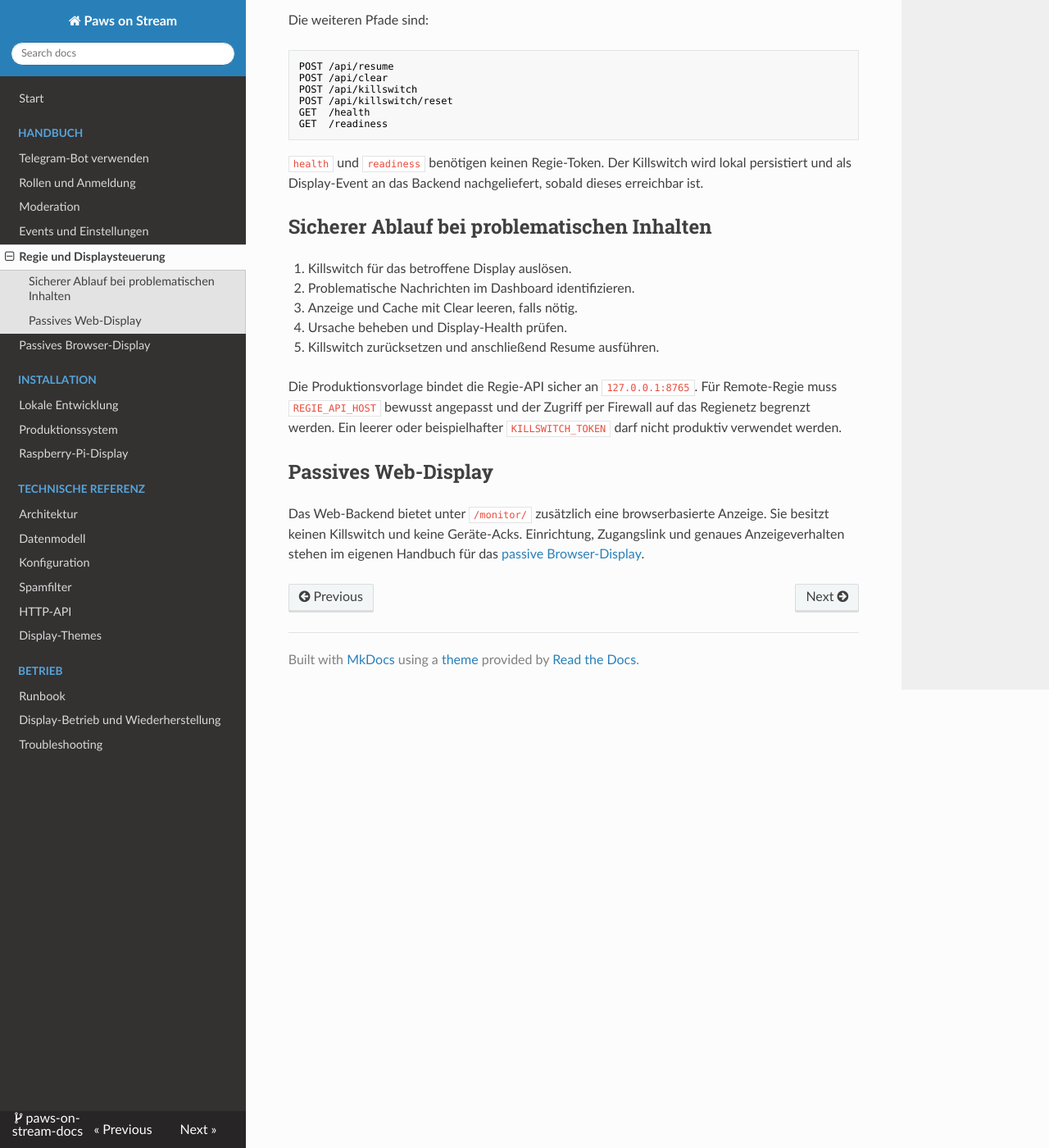
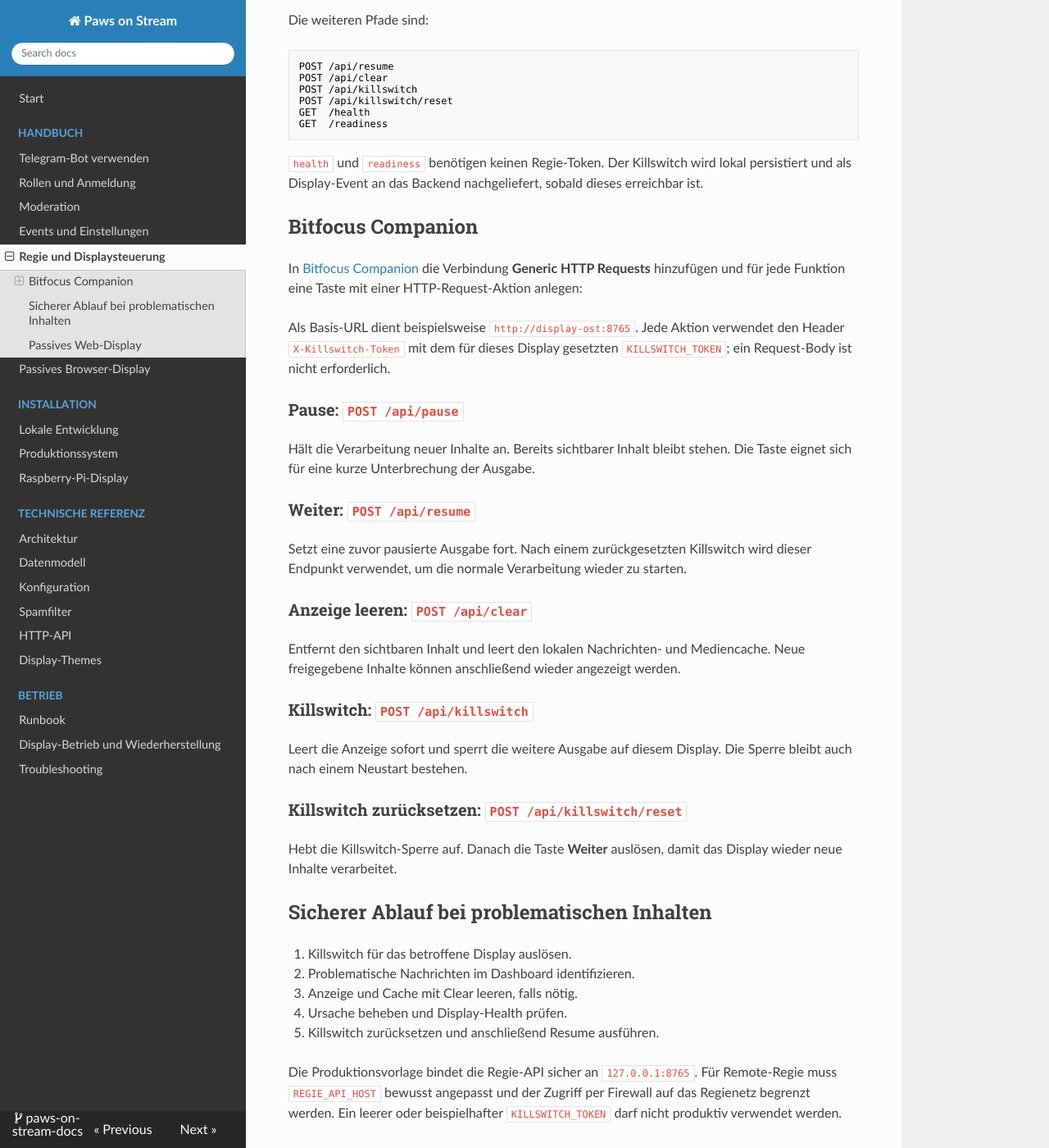
Before and after one commit to paws-on-stream/docs, an MkDocs documentation site: the page built from docs/handbook/control.md, in a window 1280 px wide and 1400 px high, scrolled down 612 px. Shown: the whole window at 82% size. Built offline with MkDocs 1.6.1, drawn with Linux system fonts in a browser that asks for light colours; nearby versions of some CDN libraries.

Commit message:
docs: add Companion killswitch controls

```diff
--- a/docs/handbook/control.md
+++ b/docs/handbook/control.md
@@ -35,6 +35,42 @@ GET  /readiness
 persistiert und als Display-Event an das Backend nachgeliefert, sobald dieses
 erreichbar ist.
 
+## Bitfocus Companion
+
+In [Bitfocus Companion](https://bitfocus.io/companion) die Verbindung
+**Generic HTTP Requests** hinzufügen und für jede Funktion eine Taste mit einer
+HTTP-Request-Aktion anlegen:
+
+Als Basis-URL dient beispielsweise `http://display-ost:8765`. Jede Aktion
+verwendet den Header `X-Killswitch-Token` mit dem für dieses Display gesetzten
+`KILLSWITCH_TOKEN`; ein Request-Body ist nicht erforderlich.
+
+### Pause: `POST /api/pause`
+
+Hält die Verarbeitung neuer Inhalte an. Bereits sichtbarer Inhalt bleibt
+stehen. Die Taste eignet sich für eine kurze Unterbrechung der Ausgabe.
+
+### Weiter: `POST /api/resume`
+
+Setzt eine zuvor pausierte Ausgabe fort. Nach einem zurückgesetzten Killswitch
+wird dieser Endpunkt verwendet, um die normale Verarbeitung wieder zu starten.
+
+### Anzeige leeren: `POST /api/clear`
+
+Entfernt den sichtbaren Inhalt und leert den lokalen Nachrichten- und
+Mediencache. Neue freigegebene Inhalte können anschließend wieder angezeigt
+werden.
+
+### Killswitch: `POST /api/killswitch`
+
+Leert die Anzeige sofort und sperrt die weitere Ausgabe auf diesem Display. Die
+Sperre bleibt auch nach einem Neustart bestehen.
+
+### Killswitch zurücksetzen: `POST /api/killswitch/reset`
+
+Hebt die Killswitch-Sperre auf. Danach die Taste **Weiter** auslösen, damit das
+Display wieder neue Inhalte verarbeitet.
+
 ## Sicherer Ablauf bei problematischen Inhalten
 
 1. Killswitch für das betroffene Display auslösen.
```
